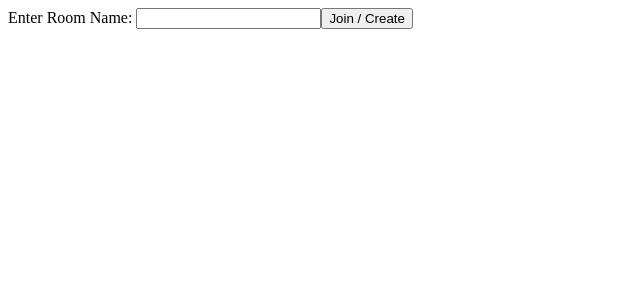
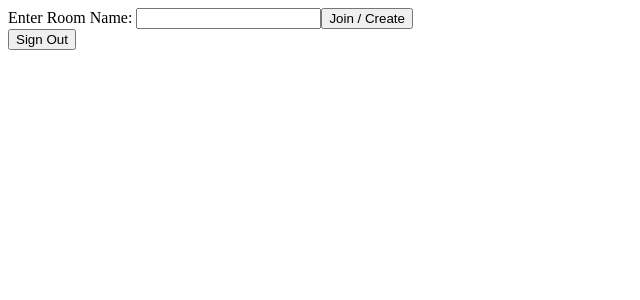
Before and after one commit to hritsh/anon-chat, a React (Create React App) app: page / in a window 1280 px wide. Shown: the top 300 px of the page, without its empty margins (0-640 px from the left). Built offline with nearby package versions, Linux system fonts and the light colour scheme; no server answers.

Commit message:
Add Sign Out Function

```diff
--- a/src/App.jsx
+++ b/src/App.jsx
@@ -3,18 +3,30 @@ import { useState, useRef } from "react";
 import { Auth } from "./components/Auth";
 import Cookies from "universal-cookie";
 import { Chat } from "./components/Chat";
+import { signOut } from "firebase/auth";
+import { auth } from "./firebase-config";
+
 const cookies = new Cookies();
 
 function App() {
 	const [isAuth, setIsAuth] = useState(cookies.get("auth-token"));
 	const [room, setRoom] = useState(null);
+
 	const roomInputRef = useRef(null);
+
+	const signUserOut = async () => {
+		await signOut(auth);
+		cookies.remove("auth-token");
+		setIsAuth(false);
+		setRoom(null);
+	};
+
 	return isAuth ? (
 		<div>
 			<Auth setIsAuth={setIsAuth} />
 		</div>
 	) : (
-		<div>
+		<>
 			{room ? (
 				<Chat room={room} />
 			) : (
@@ -24,7 +36,11 @@ function App() {
 					<button onClick={() => setRoom(roomInputRef.current.value)}>Join / Create</button>
 				</div>
 			)}
-		</div>
+
+			<div className="sign-out">
+				<button onClick={signUserOut}>Sign Out</button>
+			</div>
+		</>
 	);
 }
 
```
